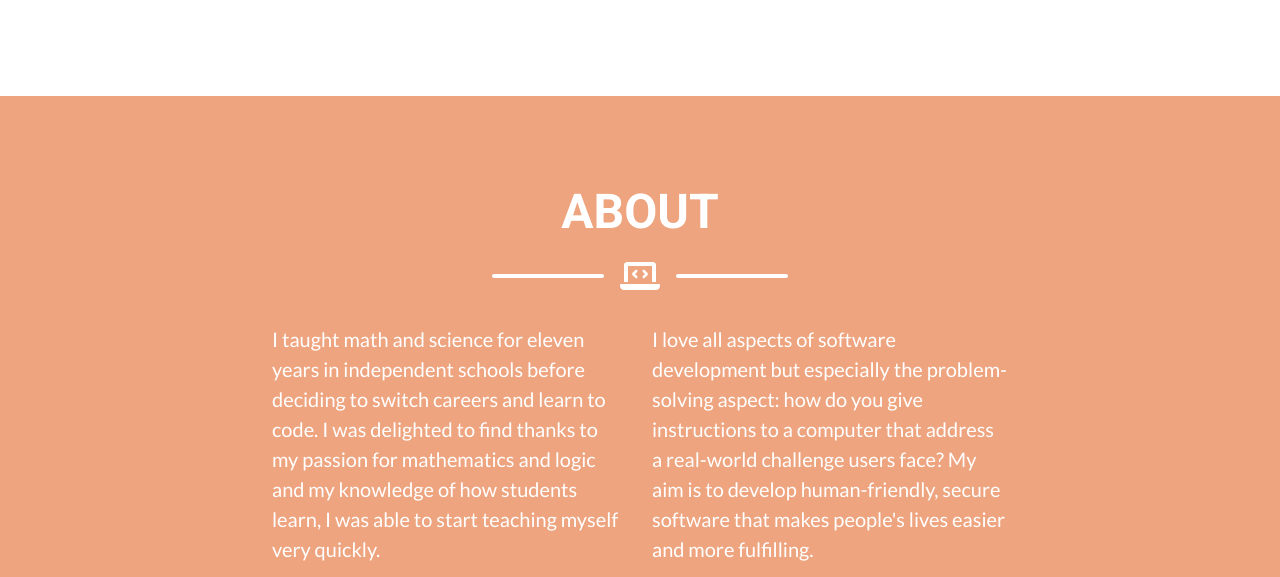
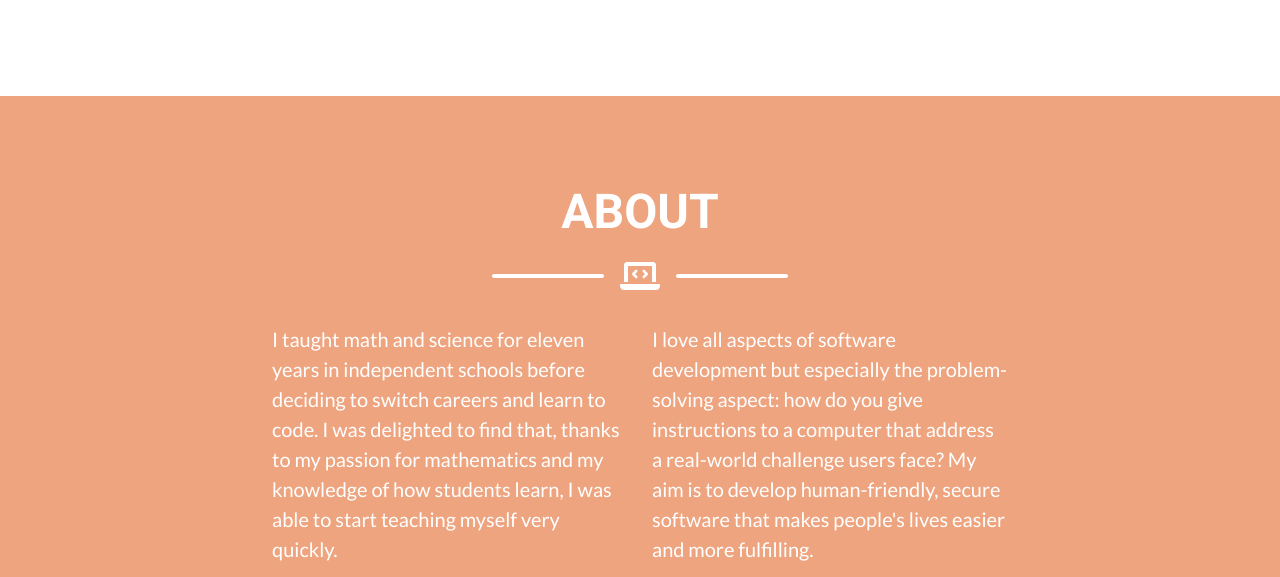
Before and after one commit to Heyzeus85/portfolio_website, a plain HTML site: page index.html in a window 1280 px wide. Shown: the part 1269-1846 px from the top of the page. Drawn offline with nearby package versions, Linux system fonts and the light colour scheme.

Commit message:
Update index.html

```diff
--- a/index.html
+++ b/index.html
@@ -111,7 +111,7 @@
                 <!-- About Section Content-->
                 <div class="row">
                     <div class="col-lg-4 ms-auto"><p class="lead">I taught math and science for eleven years in independent schools before deciding to switch careers
-                        and learn to code. I was delighted to find thanks to my passion for mathematics and logic and my
+                        and learn to code. I was delighted to find that, thanks to my passion for mathematics and my
                         knowledge of how students learn, I was able to start teaching myself very quickly.</p></div>
                     <div class="col-lg-4 me-auto"><p class="lead">I love all aspects
                         of software development but especially the problem-solving aspect: how do you give instructions to a
```
